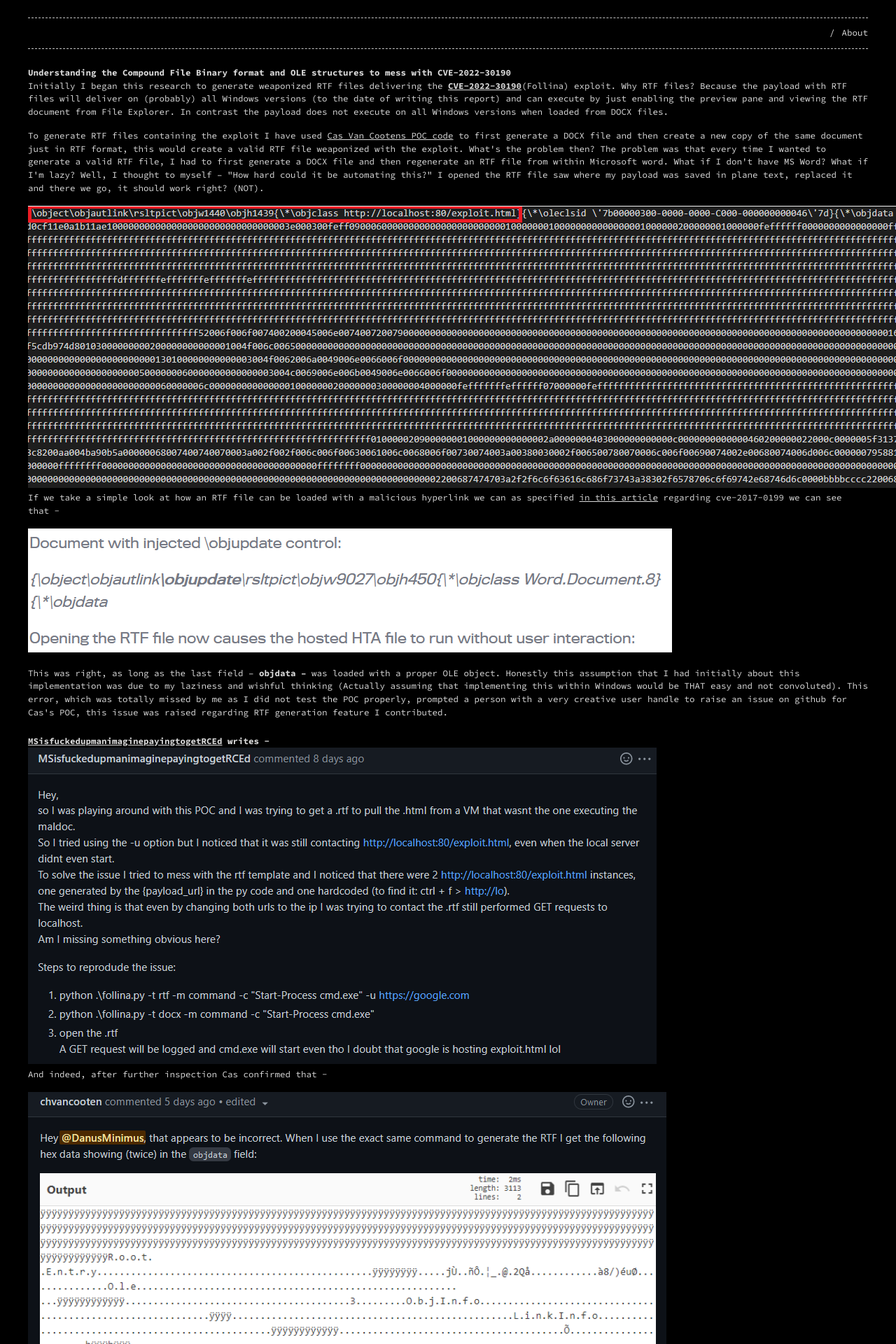
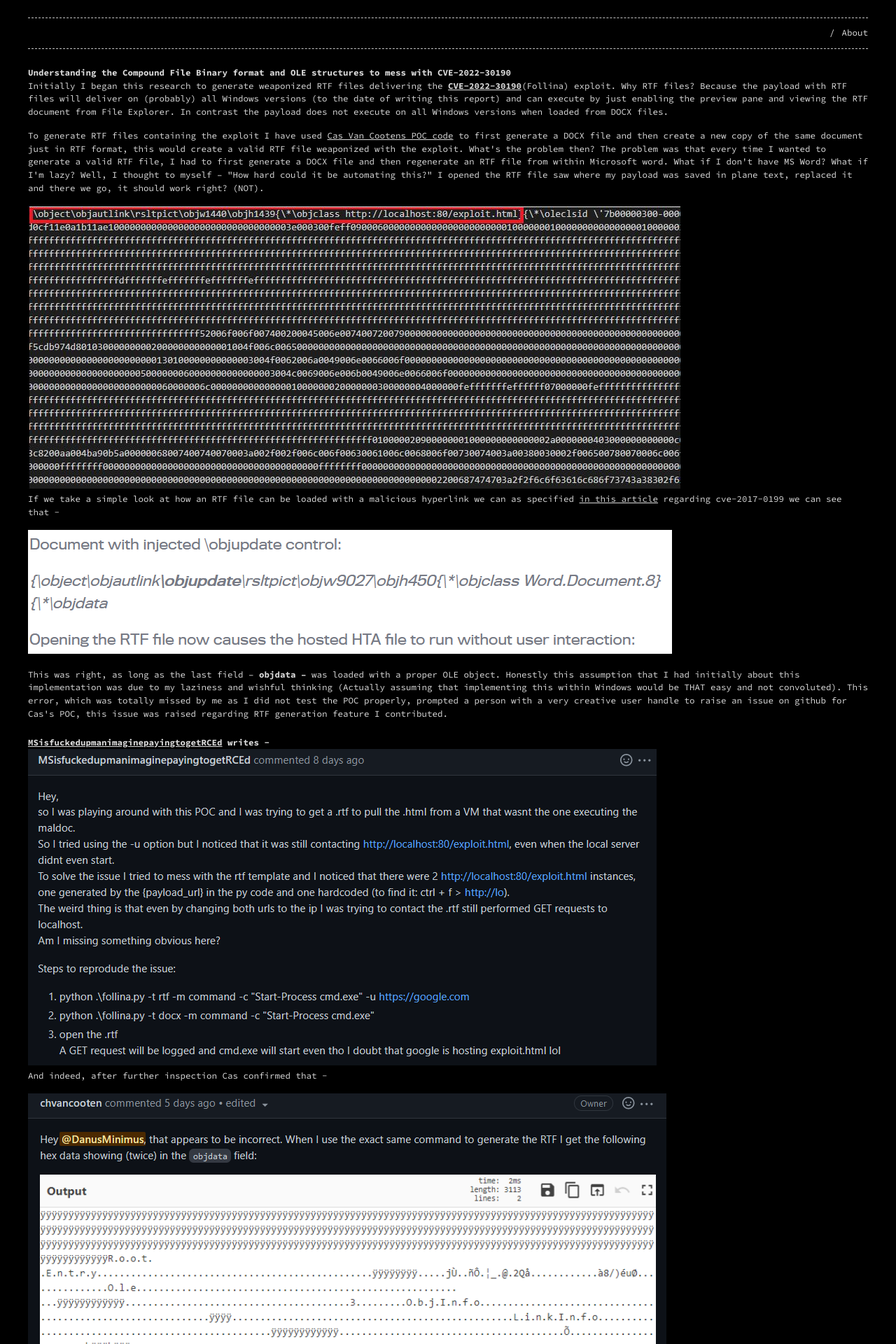
Before and after one commit to DanusMinimus/danusminimus.github.io, a Jekyll site: the page built from _posts/2022-06-18-Understanding-OLE-Objects-and-Microsoft-Magic-to-mess-with-with-CVE-2022-30190(Follina).md, in a window 1280 px wide. Shown: the top 1920 px of the page at 70% size. Built offline with Jekyll 4.4.1, drawn with Linux system fonts in a browser that asks for light colours.

Commit message:
Update 2022-06-18-Understanding-OLE-Objects-and-Microsoft-Magic-to-mess-with-with-CVE-2022-30190(Follina).md

```diff
--- a/_posts/2022-06-18-Understanding-OLE-Objects-and-Microsoft-Magic-to-mess-with-with-CVE-2022-30190(Follina).md
+++ b/_posts/2022-06-18-Understanding-OLE-Objects-and-Microsoft-Magic-to-mess-with-with-CVE-2022-30190(Follina).md
@@ -9,7 +9,7 @@ Initially I began this research to generate weaponized RTF files delivering the
 
 To generate RTF files containing the exploit I have used [Cas Van Cootens POC code](https://github.com/chvancooten/follina.py/blob/main/follina.py) to first generate a DOCX file and then create a new copy of the same document just in RTF format, this would create a valid RTF file weaponized with the exploit. What&#39;s the problem then? The problem was that every time I wanted to generate a valid RTF file, I had to first generate a DOCX file and then regenerate an RTF file from within Microsoft word. What if I don&#39;t have MS Word? What if I&#39;m lazy? Well, I thought to myself – &quot;How hard could it be automating this?&quot; I opened the RTF file saw where my payload was saved in plane text, replaced it and there we go, it should work right? (NOT).
 
-![](/images/follina_blog/image1.png)
+![](/images/follina_blog/image1_1.JPG)
 If we take a simple look at how an RTF file can be loaded with a malicious hyperlink we can as specified [in this article](https://www.mdsec.co.uk/2017/04/exploiting-cve-2017-0199-hta-handler-vulnerability/) regarding cve-2017-0199 we can see that -
 
 ![](/images/follina_blog/image2.png)
```
